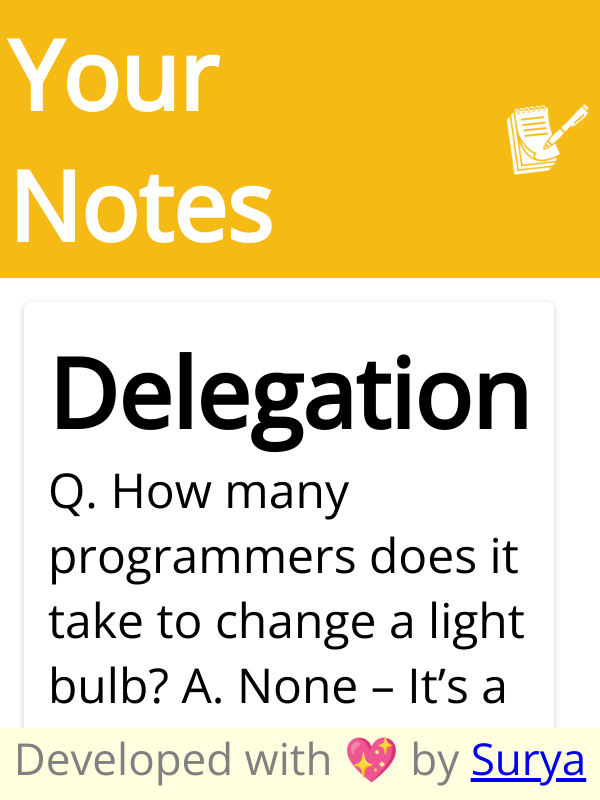
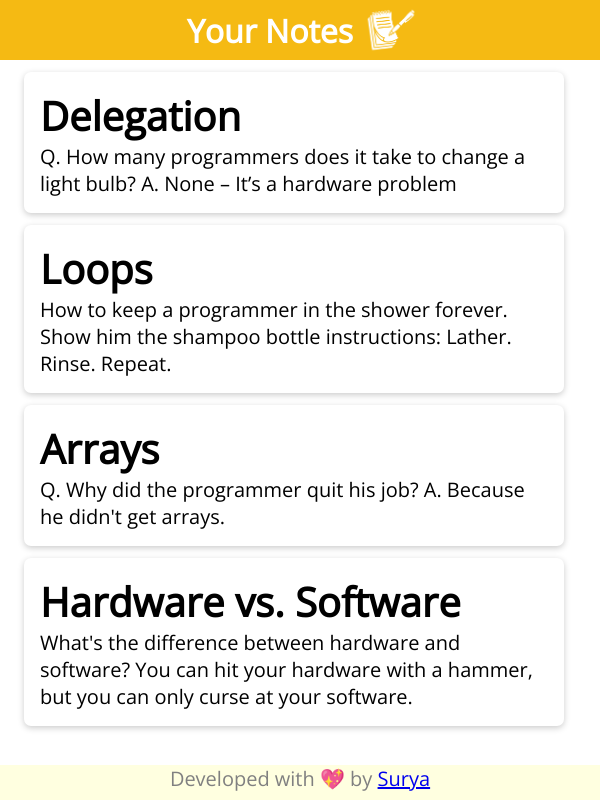
Before and after one commit to Surya-Kumar-03/Notes-App, a React (Create React App) app: page / in a window 600 px wide. Shown: the top 800 px of the page. Built offline with nearby package versions, Linux system fonts and the light colour scheme.

Commit message:
Fixed Oversized Notes in Tab Devices

```diff
--- a/src/css/footer.css
+++ b/src/css/footer.css
@@ -1,13 +1,20 @@
 .footer {
   position: fixed;
   background-color: lightyellow;
-  font-size: 2.75rem;
+  font-size: 3.5rem;
   bottom: 0;
-  height: 4.5rem;
+  height: 6rem;
   width: 100%;
   font-family: "Open Sans", sans-serif;
   text-align: center;
   color: gray;
+}
+
+@media (min-width: 481px) and (max-width: 767px) {
+  .footer {
+    height: 2.2rem;
+    font-size: 1.25rem;
+  }
 }
 
 @media only screen and (min-width: 1024px) {
--- a/src/css/header.css
+++ b/src/css/header.css
@@ -22,6 +22,16 @@
   width: 17.5%;
 }
 
+@media (min-width: 481px) and (max-width: 767px) {
+  .header {
+    font-size: 2rem;
+  }
+
+  .nav-logo{
+    width: 10%;
+  }
+}
+
 @media only screen and (min-width: 1024px) {
   .header {
     font-size: 2.2rem;
--- a/src/css/note.css
+++ b/src/css/note.css
@@ -12,7 +12,20 @@
 }
 
 .note:last-child{
-  margin-bottom: 5.6rem;
+  margin-bottom: 7rem;
+}
+
+@media (min-width: 481px) and (max-width: 767px) {
+  .note{
+    height: auto;
+    font-size: 1.25rem;
+    margin: 0.75rem 0.75rem 0 0;
+    padding: 1rem;
+  }
+
+  .note:last-child{
+    margin-bottom: 3.1rem;
+  }
 }
 
 @media only screen and (min-width: 1024px) {
```
